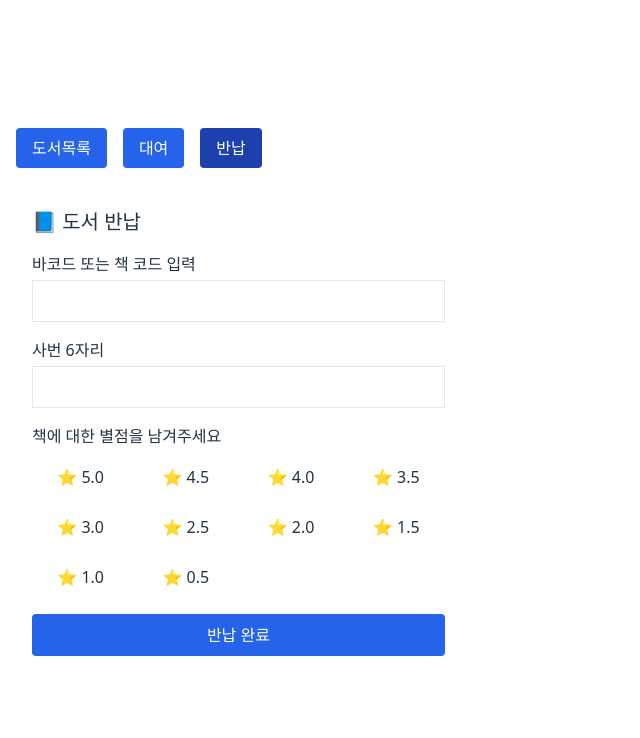
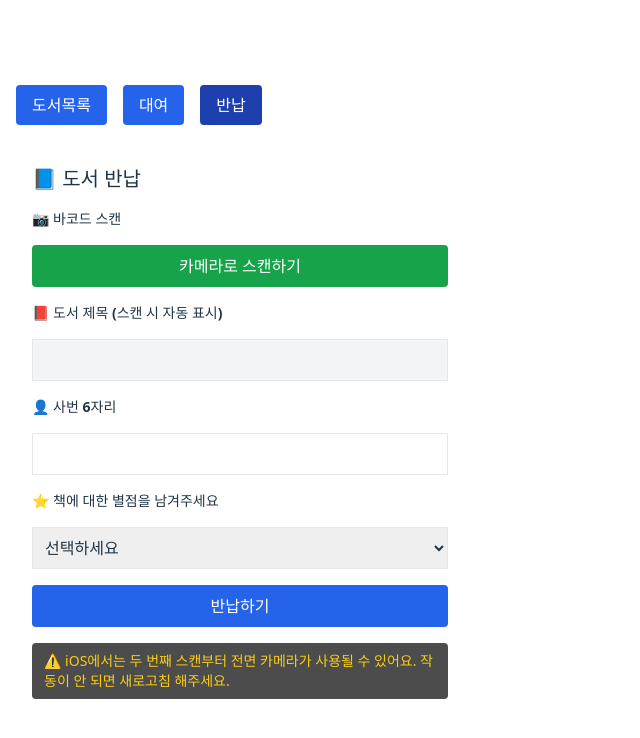
Before and after one commit to daewonpharm/book-rental-app, a React (Vite) app: page /return in a window 1280 px wide. Shown: the top 738 px of the page, without its empty margins (0-640 px from the left). Built offline with nearby package versions, Linux system fonts and the light colour scheme; no server answers; the database is empty.

Commit message:
리턴 다시 수정

```diff
--- a/src/pages/Return.jsx
+++ b/src/pages/Return.jsx
@@ -1,150 +1,152 @@
-import React, { useState, useEffect } from "react";
+// src/pages/Return.jsx
+import React, { useState } from "react";
 import { db } from "../firebase";
 import {
   collection,
   doc,
-  getDoc,
   getDocs,
   updateDoc,
+  Timestamp,
   query,
   where,
 } from "firebase/firestore";
+import BarcodeScanner from "../components/BarcodeScanner";
 
 export default function Return() {
   const [bookCode, setBookCode] = useState("");
-  const [bookTitle, setBookTitle] = useState("");
   const [employeeId, setEmployeeId] = useState("");
-  const [rating, setRating] = useState(null);
-  const [books, setBooks] = useState([]);
-  const [success, setSuccess] = useState(false);
+  const [rating, setRating] = useState("");
+  const [showScanner, setShowScanner] = useState(false);
+  const [title, setTitle] = useState("");
 
-  useEffect(() => {
-    const fetchBooks = async () => {
-      const snapshot = await getDocs(collection(db, "books"));
-      const data = snapshot.docs.map((doc) => ({ id: doc.id, ...doc.data() }));
-      setBooks(data);
-    };
-    fetchBooks();
-  }, []);
+  const handleScan = async (code) => {
+    setBookCode(code);
 
-  const handleBookSelect = async (code) => {
-    const found = books.find((b) => b.bookCode === code);
-    if (found) {
-      setBookCode(code);
-      setBookTitle(found.title || "");
+    // 📘 책 제목 표시
+    const q = query(collection(db, "books"), where("bookCode", "==", code));
+    const snapshot = await getDocs(q);
+    if (!snapshot.empty) {
+      const data = snapshot.docs[0].data();
+      setTitle(data.title || "");
     } else {
-      alert("해당 코드를 가진 책을 찾을 수 없습니다.");
+      setTitle("");
     }
+
+    setShowScanner(false);
   };
 
-  const handleSubmit = async () => {
-    if (!bookCode || !employeeId || rating === null) {
-      alert("모든 정보를 입력해주세요.");
+  const handleReturn = async () => {
+    if (!bookCode || !employeeId || !rating) {
+      alert("모든 항목을 입력해주세요.");
       return;
     }
 
-    const q = query(
+    const q = query(collection(db, "books"), where("bookCode", "==", bookCode));
+    const snapshot = await getDocs(q);
+    if (snapshot.empty) {
+      alert("책을 찾을 수 없습니다.");
+      return;
+    }
+
+    const bookRef = doc(db, "books", snapshot.docs[0].id);
+    const bookData = snapshot.docs[0].data();
+
+    // ⭐ 평균 별점 계산
+    const newRating = parseFloat(rating);
+    const prevTotal = (bookData.avgRating || 0) * (bookData.ratingCount || 0);
+    const newCount = (bookData.ratingCount || 0) + 1;
+    const updatedAvg = (prevTotal + newRating) / newCount;
+
+    await updateDoc(bookRef, {
+      available: true,
+      returnedAt: Timestamp.now(),
+      avgRating: updatedAvg,
+      ratingCount: newCount,
+    });
+
+    // 📜 rentLogs 업데이트
+    const rentLogQuery = query(
       collection(db, "rentLogs"),
       where("bookCode", "==", bookCode),
       where("returnedAt", "==", null)
     );
-    const snapshot = await getDocs(q);
-    const target = snapshot.docs.find((doc) => doc.data().rentedBy === employeeId);
-
-    if (!target) {
-      alert("반납 기록을 찾을 수 없습니다.");
-      return;
+    const rentLogSnap = await getDocs(rentLogQuery);
+    if (!rentLogSnap.empty) {
+      const logRef = doc(db, "rentLogs", rentLogSnap.docs[0].id);
+      await updateDoc(logRef, {
+        returnedAt: Timestamp.now(),
+        rating: newRating,
+      });
     }
 
-    const logRef = doc(db, "rentLogs", target.id);
-    await updateDoc(logRef, {
-      returnedAt: new Date(),
-      rating: parseFloat(rating),
-    });
-
-    const bookRef = doc(db, "books", target.data().bookId);
-    const bookSnap = await getDoc(bookRef);
-    const bookData = bookSnap.data();
-    const newRating =
-      bookData.ratingCount && bookData.avgRating
-        ? (bookData.avgRating * bookData.ratingCount + parseFloat(rating)) /
-          (bookData.ratingCount + 1)
-        : parseFloat(rating);
-
-    await updateDoc(bookRef, {
-      available: true,
-      returnedAt: new Date(),
-      avgRating: parseFloat(newRating.toFixed(2)),
-      ratingCount: (bookData.ratingCount || 0) + 1,
-    });
-
-    setSuccess(true);
+    alert("반납이 완료되었습니다!");
     setBookCode("");
-    setBookTitle("");
     setEmployeeId("");
-    setRating(null);
+    setRating("");
+    setTitle("");
   };
 
   return (
     <div className="p-4 max-w-md mx-auto space-y-4">
       <h2 className="text-xl font-bold mb-4">📘 도서 반납</h2>
 
-      <label className="block mb-2">
-        바코드 또는 책 코드 입력
+      <label className="block text-sm font-semibold mb-1">📷 바코드 스캔</label>
+      <button
+        onClick={() => setShowScanner(true)}
+        className="w-full bg-green-600 text-white py-2 rounded hover:bg-green-700 mb-2"
+      >
+        카메라로 스캔하기
+      </button>
+
+      {showScanner && <BarcodeScanner onDetected={handleScan} />}
+
+      {/* 📘 책 제목 (스캔 시 자동 표시) */}
+      <label className="block text-sm font-semibold mt-4">
+        📕 도서 제목 (스캔 시 자동 표시)
+      </label>
       <input
         type="text"
-          value={bookCode}
-          onChange={(e) => handleBookSelect(e.target.value)}
-          className="border p-2 w-full mt-1"
+        value={title}
+        readOnly
+        className="border p-2 w-full bg-gray-100 text-gray-800"
       />
-      </label>
 
-      {bookTitle && (
-        <div className="mb-2 text-sm text-gray-600">선택된 책: {bookTitle}</div>
-      )}
-
-      <label className="block mb-2">
-        사번 6자리
+      <label className="block text-sm font-semibold mt-4">👤 사번 6자리</label>
       <input
         type="text"
         value={employeeId}
         onChange={(e) => setEmployeeId(e.target.value)}
-          className="border p-2 w-full mt-1"
+        className="border p-2 w-full"
+        maxLength={6}
       />
+
+      <label className="block text-sm font-semibold mt-4">
+        ⭐ 책에 대한 별점을 남겨주세요
       </label>
-
-      <div>
-        <div className="mb-2 font-semibold">책에 대한 별점을 남겨주세요</div>
-        <div className="grid grid-cols-4 gap-2">
-          {[...Array(10)].map((_, i) => {
-            const value = 5 - i * 0.5;
-            return (
-              <button
-                key={value}
-                onClick={() => setRating(value)}
-                className={`border p-2 rounded ${
-                  rating === value ? "bg-yellow-300" : "bg-white"
-                }`}
+      <select
+        value={rating}
+        onChange={(e) => setRating(e.target.value)}
+        className="border p-2 w-full"
       >
-                ⭐ {value.toFixed(1)}
-              </button>
-            );
-          })}
-        </div>
-      </div>
+        <option value="">선택하세요</option>
+        {Array.from({ length: 10 }, (_, i) => 5 - i * 0.5).map((val) => (
+          <option key={val} value={val}>
+            ⭐ {val.toFixed(1)}
+          </option>
+        ))}
+      </select>
 
       <button
-        onClick={handleSubmit}
-        className="w-full bg-blue-600 text-white py-2 rounded hover:bg-blue-700"
+        onClick={handleReturn}
+        className="w-full bg-blue-600 text-white py-2 rounded hover:bg-blue-700 mt-6"
       >
-        반납 완료
+        반납하기
       </button>
 
-      {success && (
-        <div className="text-green-600 font-semibold text-center mt-4">
-          ✅ 반납이 완료되었습니다!
+      {/* iOS 카메라 안내문 (하단 배치) */}
+      <div className="text-sm text-yellow-400 mt-6 bg-black/70 p-2 px-3 rounded">
+        ⚠️ iOS에서는 두 번째 스캔부터 전면 카메라가 사용될 수 있어요. 작동이 안 되면 새로고침 해주세요.
       </div>
-      )}
     </div>
   );
 }
```
Lines whose indentation alone changed are shown as unchanged.
